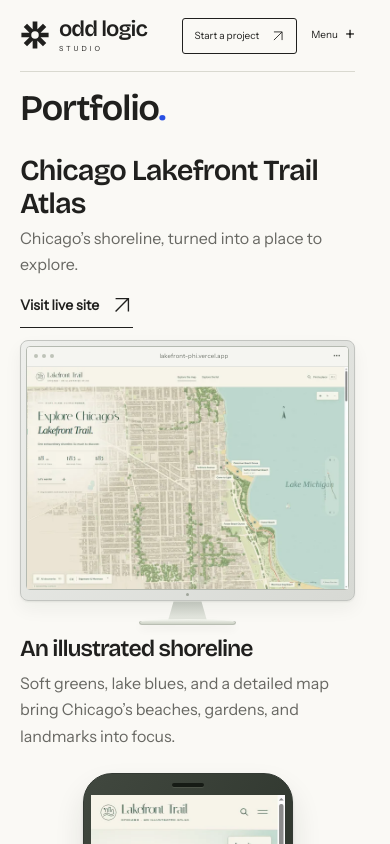
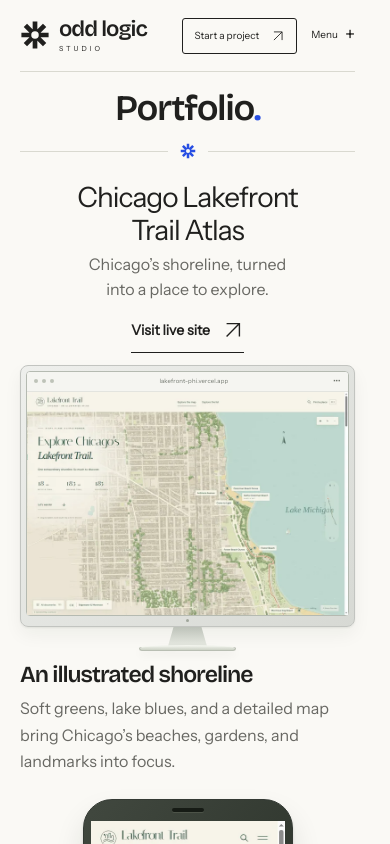
Before and after one commit to sirob511/studio, a Next.js app: page /work in a window 390 px wide. Shown: the top 844 px of the page. Built offline with nearby package versions, Linux system fonts and the light colour scheme.

Commit message:
Center portfolio headings with contrasting typography

```diff
--- a/app/work/page.tsx
+++ b/app/work/page.tsx
@@ -18,6 +18,7 @@ export default function Portfolio() {
       <div className="wrap">
         <header className="portfolio-toolbar">
           <h1>Portfolio<span className="blue">.</span></h1>
+          <div className="portfolio-divider" aria-hidden="true"><Mark /></div>
         </header>
 
         {projects.map((project, index) => {
--- a/app/work/portfolio.css
+++ b/app/work/portfolio.css
@@ -1,5 +1,6 @@
 .portfolio-toolbar {
-  padding-block: 22px 34px;
+  padding-top: 22px;
+  text-align: center;
 }
 
 .portfolio-toolbar h1 {
@@ -38,35 +39,42 @@
   height: 16px;
 }
 
+.portfolio-toolbar .portfolio-divider {
+  margin-block: 16px 24px;
+}
+
 .portfolio-project .case-heading {
   display: grid;
-  grid-template-columns: minmax(0, 1fr) auto;
-  align-items: center;
-  gap: 6px 24px;
+  grid-template-columns: minmax(0, 1fr);
+  justify-items: center;
+  gap: 6px;
   padding: 0 0 8px;
+  text-align: center;
 }
 
 .portfolio-project .case-heading h2 {
-  grid-column: 1;
   margin: 0;
-  font-size: clamp(28px, 2.8vw, 38px);
-  line-height: 1.12;
+  font-family: var(--body);
+  font-size: clamp(28px, 2.6vw, 36px);
+  font-weight: 500;
+  line-height: 1.15;
   letter-spacing: -.035em;
+  text-wrap: balance;
 }
 
 .portfolio-project-lede {
-  grid-column: 1;
+  max-width: 60ch;
   margin: 0;
   font-size: 16px;
   color: var(--muted);
+  text-wrap: balance;
 }
 
 .portfolio-project-links {
-  grid-column: 2;
-  grid-row: 1 / span 2;
   display: flex;
   flex-wrap: wrap;
   align-items: center;
+  justify-content: center;
   gap: 8px 24px;
 }
 
@@ -100,7 +108,7 @@
 
 @media (max-width: 650px) {
   .portfolio-toolbar {
-    padding-block: 16px 26px;
+    padding-top: 16px;
   }
 
   .portfolio-toolbar h1 {
@@ -116,17 +124,12 @@
     margin-bottom: 24px;
   }
 
-  .portfolio-project .case-heading {
-    grid-template-columns: minmax(0, 1fr);
-  }
-
-  .portfolio-project-links {
-    grid-column: 1;
-    grid-row: 3;
+  .portfolio-toolbar .portfolio-divider {
+    margin-block: 14px 22px;
   }
 
   .portfolio-project .case-heading h2 {
-    font-size: 29px;
+    font-size: 28px;
   }
 
   .portfolio-project .case-showcase {
```
Also changed, not shown: verification.json (+22 -0 lines).
